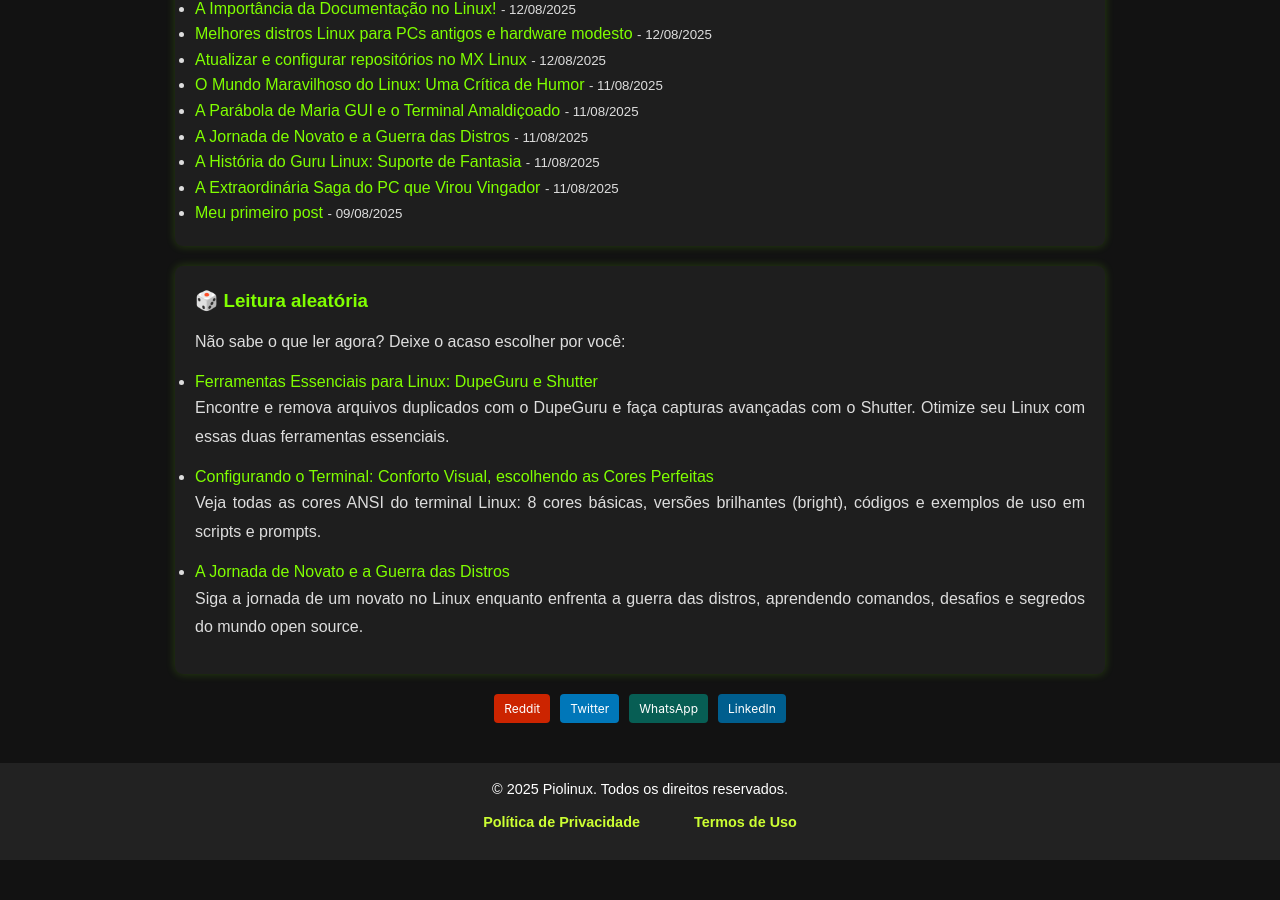
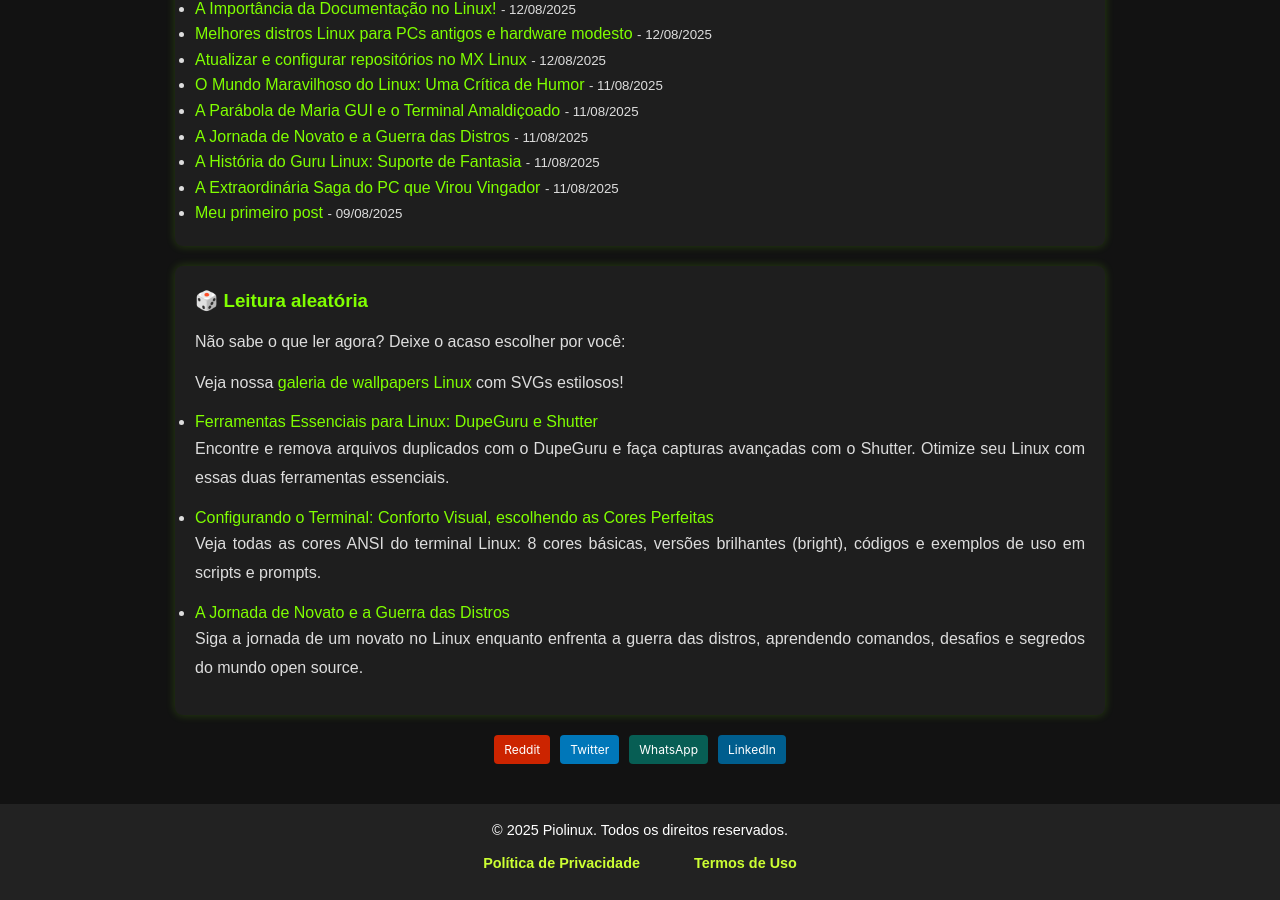
Before and after one commit to Piolinux/piolinux-site, a Jekyll site: the page built from index.md, in a window 1280 px wide and 900 px high, scrolled down 758 px. Built offline with Jekyll 4.4.1, drawn with Linux system fonts in a browser that asks for light colours; before the commit the page ends 1618 px from its top, so only the background shows below that.

Commit message:
Update default.html

```diff
--- a/_layouts/default.html
+++ b/_layouts/default.html
@@ -26,6 +26,7 @@
   <p>
     Não sabe o que ler agora? Deixe o acaso escolher por você:
   </p>
+  <p>Veja nossa <a href="/galeria/">galeria de wallpapers Linux</a> com SVGs estilosos!</p>
   <ul>
     {% assign posts_aleatorios = site.posts | where_exp:"p", "p.url != page.url" | sample:3 %}
     {% for post in posts_aleatorios %}
```
